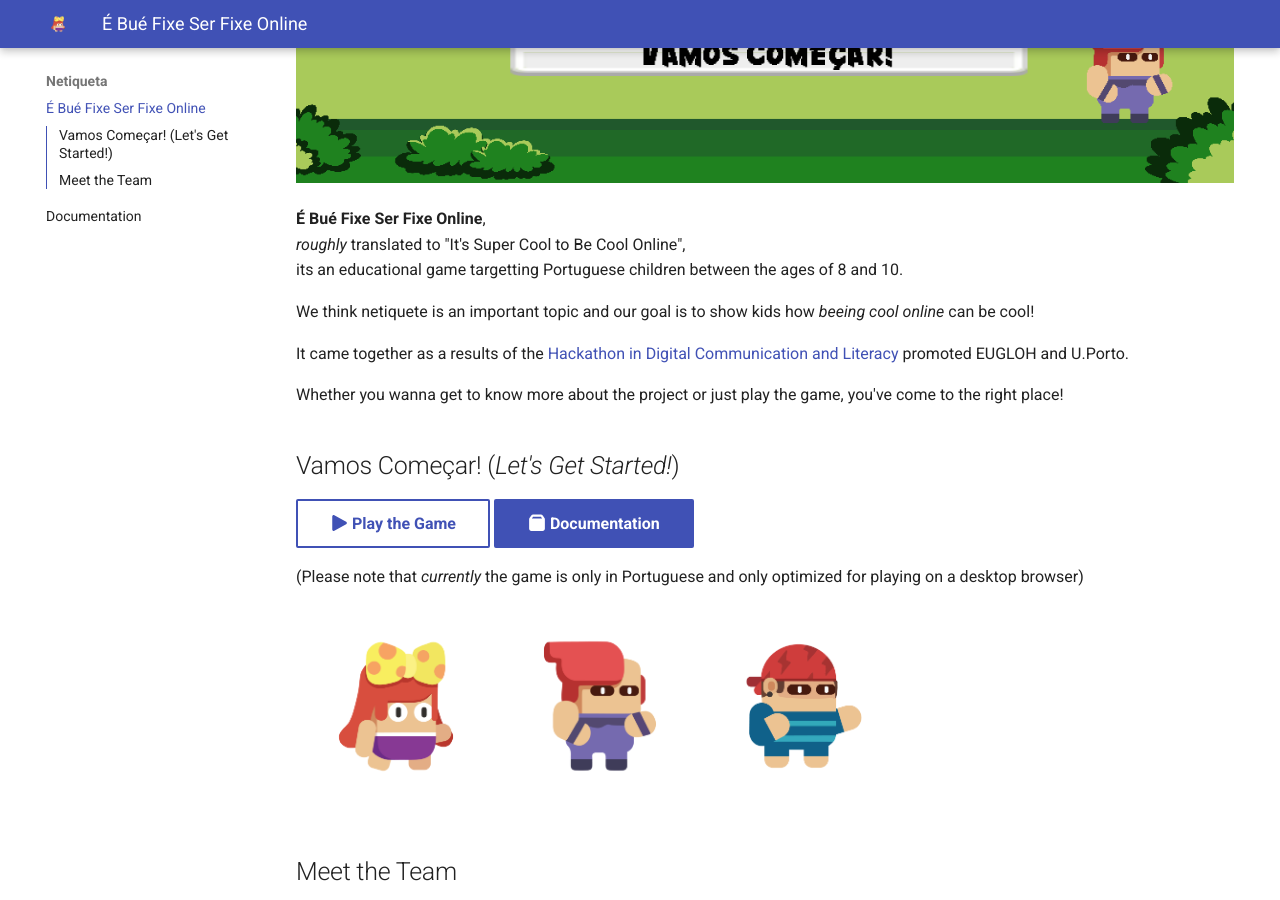
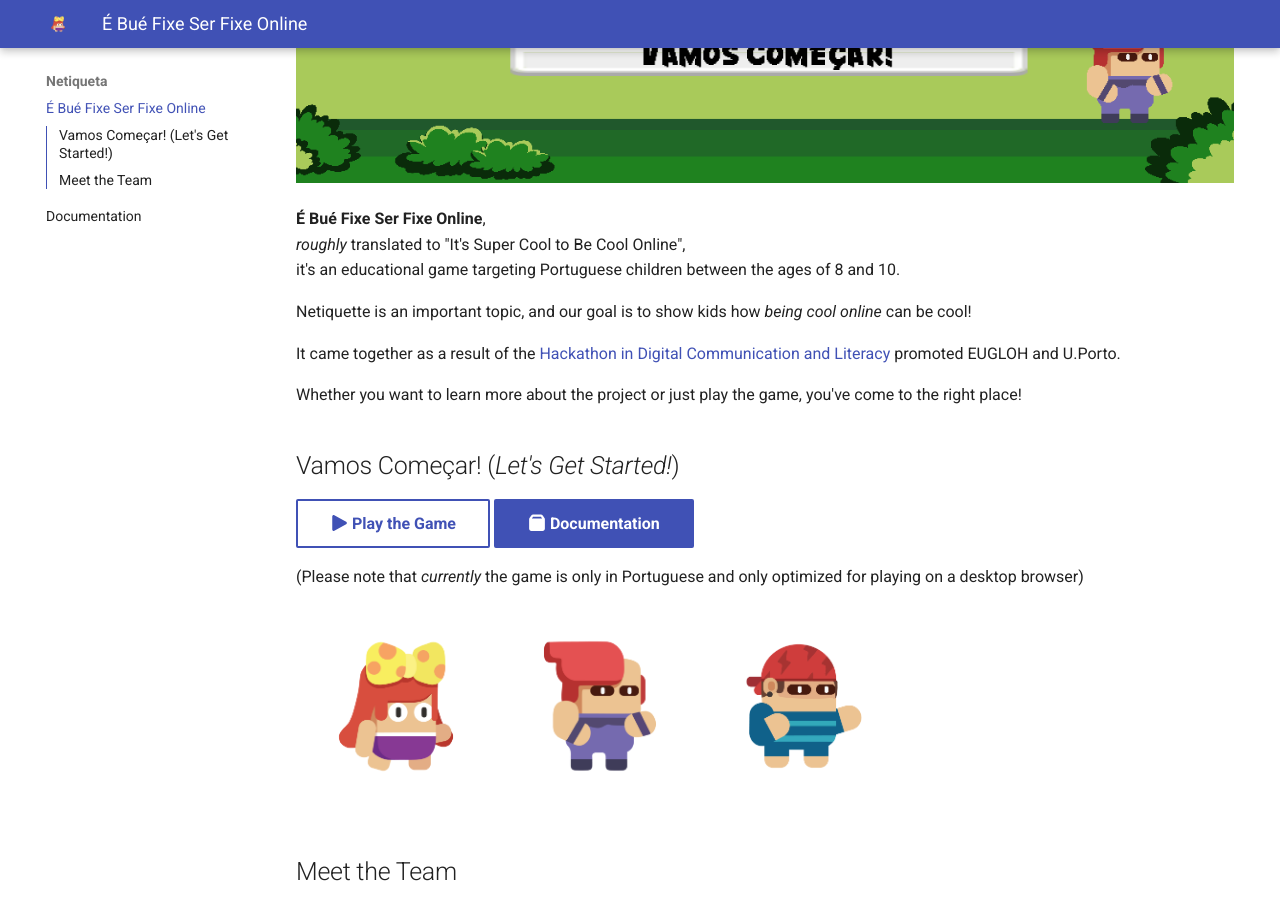
Before and after one commit to hdiogosilva/netiqueta, an MkDocs documentation site: the page built from docs/index.md, in a window 1280 px wide and 900 px high, scrolled down 501 px. Built offline with MkDocs 1.6.1 and Material for MkDocs 9.7.7, drawn with Linux system fonts in a browser that asks for light colours.

Commit message:
fix text v2

```diff
--- a/docs/index.md
+++ b/docs/index.md
@@ -4,13 +4,13 @@
 
 **É Bué Fixe Ser Fixe Online**,
 _roughly_ translated to "It's Super Cool to Be Cool Online",
-its an educational game targetting Portuguese children between the ages of 8 and 10.
+it's an educational game targeting Portuguese children between the ages of 8 and 10.
 
-We think netiquete is an important topic and our goal is to show kids how _beeing cool online_ can be cool!
+Netiquette is an important topic, and our goal is to show kids how _being cool online_ can be cool!
 
-It came together as a results of the [Hackathon in Digital Communication and Literacy](https://www.hackathonpractices.com/) promoted EUGLOH and U.Porto.
+It came together as a result of the [Hackathon in Digital Communication and Literacy](https://www.hackathonpractices.com/) promoted EUGLOH and U.Porto.
 
-Whether you wanna get to know more about the project or just play the game, you've come to the right place!
+Whether you want to learn more about the project or just play the game, you've come to the right place!
 
 ## Vamos Começar! (_Let's Get Started!_)
 
```
Also changed, not shown: 1 other file.
